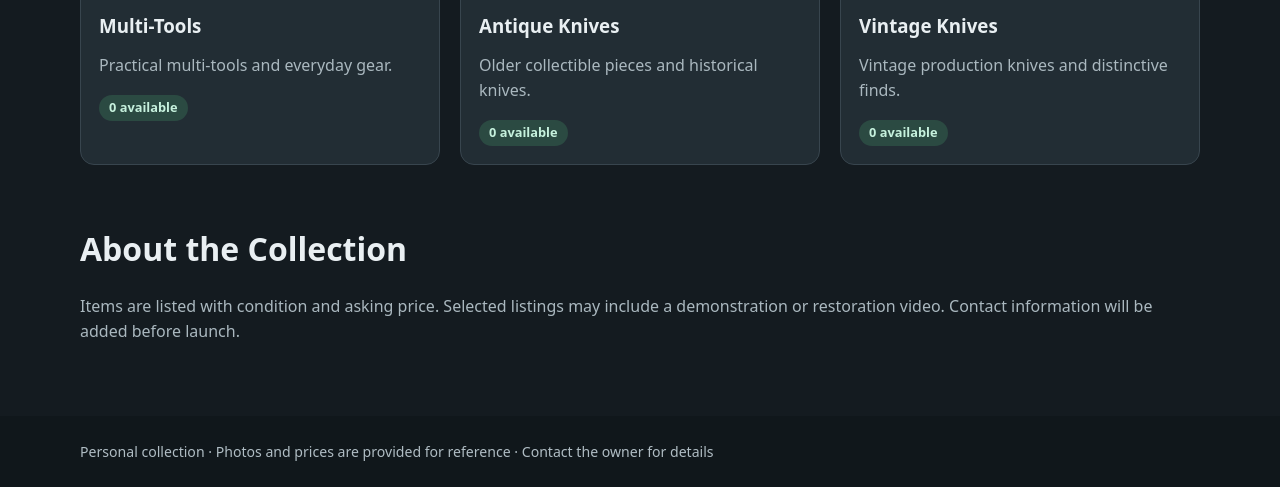
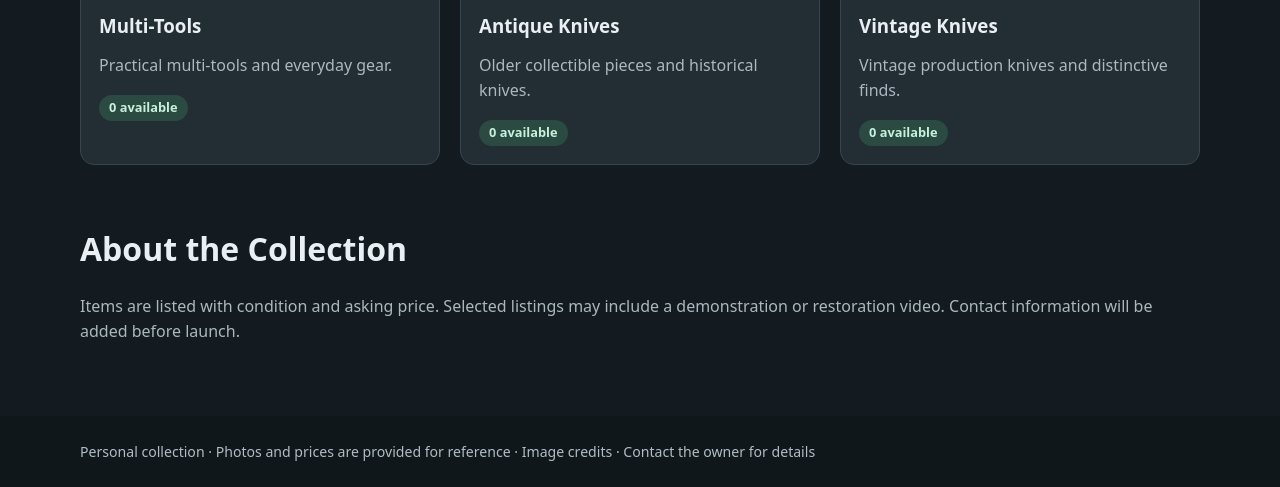
Before and after one commit to chad-h-3/knife-repo, an Astro site: page / in a window 1280 px wide. Shown: the part 1074-1561 px from the top of the page. Built offline with nearby package versions, Linux system fonts and the light colour scheme; Astro itself is replaced by a stand-in of ours.

Commit message:
Link image credits in site footer

```diff
--- a/src/layouts/BaseLayout.astro
+++ b/src/layouts/BaseLayout.astro
@@ -37,6 +37,6 @@ const { title, description = 'Personal knife collection and available items.' }
 <body>
   <header class="header"><nav class="wrap nav"><a class="brand" href="/">THE KNIFE COLLECTION</a><div class="navlinks"><a href="/">Categories</a><a href="/#about">About</a></div></nav></header>
   <main class="wrap"><slot /></main>
-  <footer class="footer"><div class="wrap">Personal collection · Photos and prices are provided for reference · Contact the owner for details</div></footer>
+  <footer class="footer"><div class="wrap">Personal collection · Photos and prices are provided for reference · <a href="/image-credits/">Image credits</a> · Contact the owner for details</div></footer>
 </body>
 </html>
```
